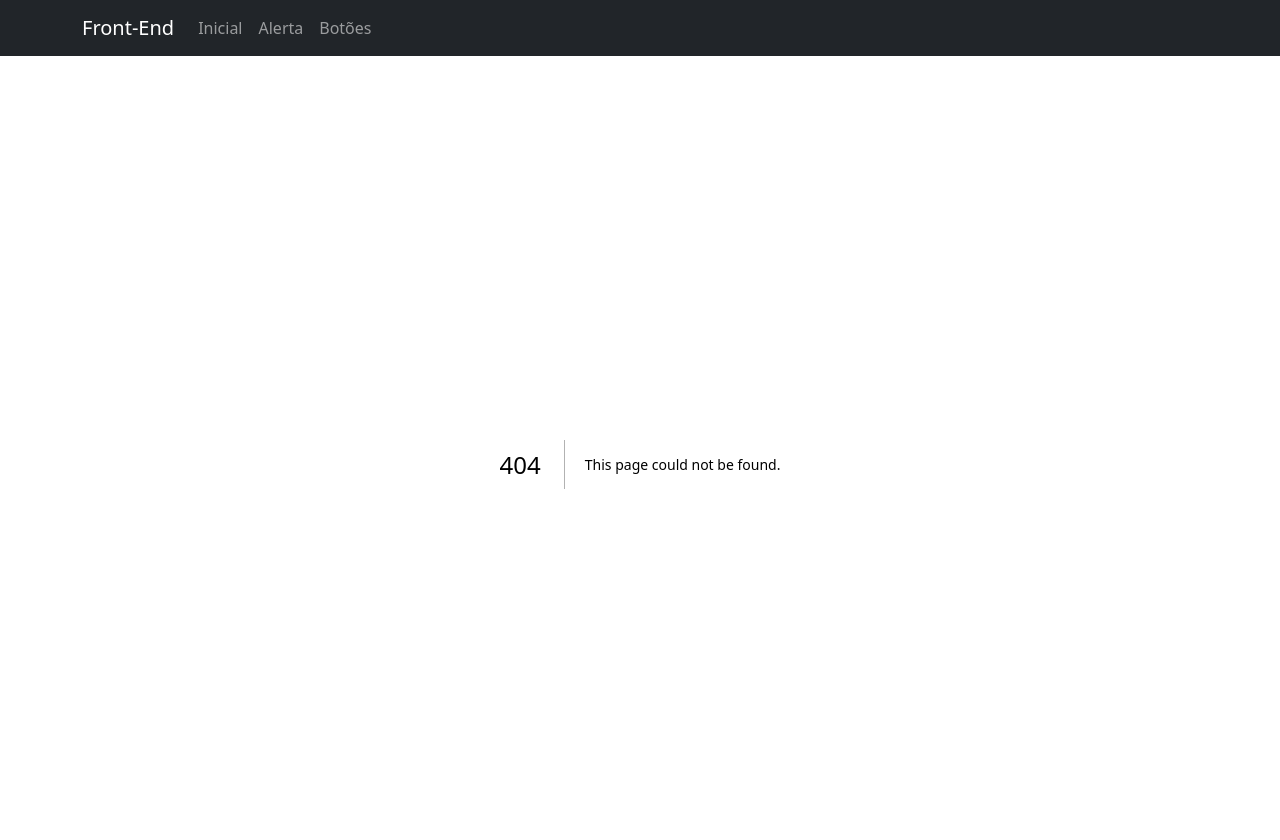
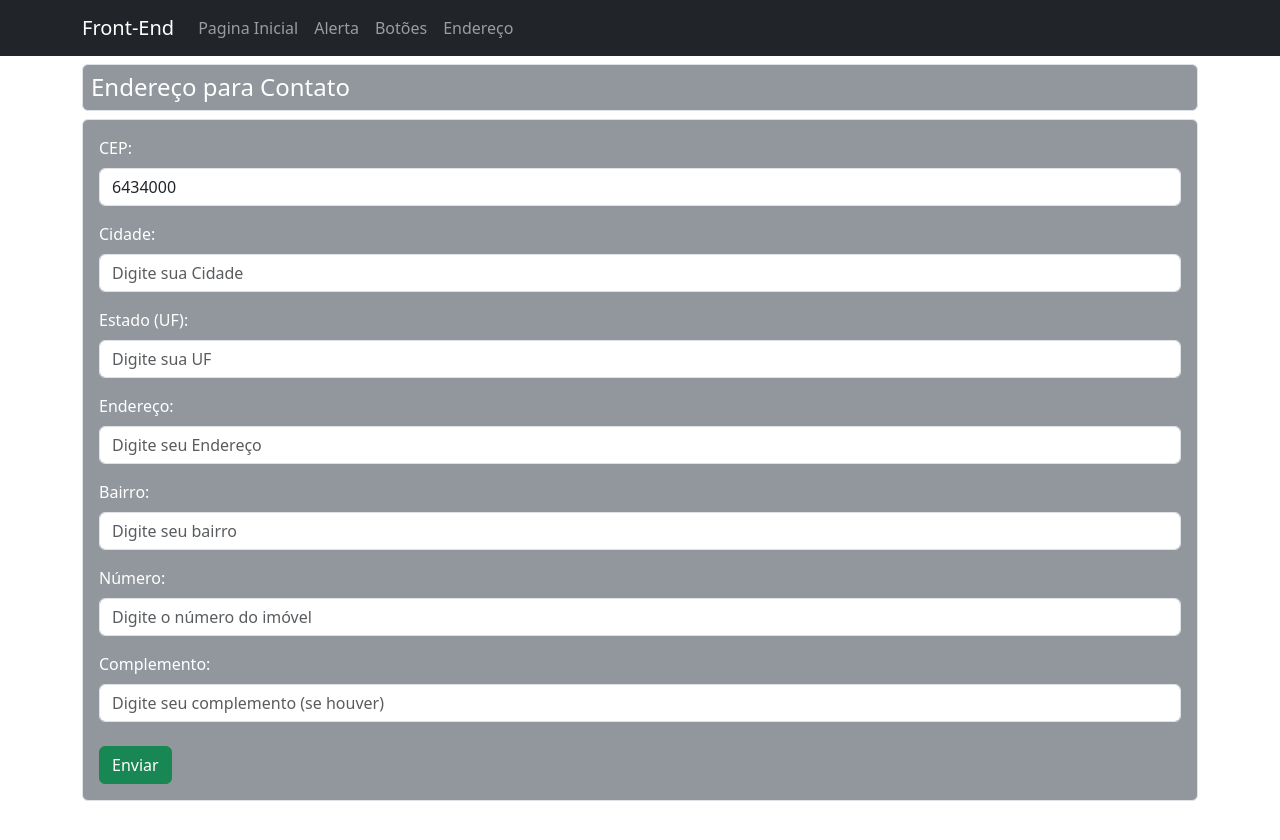
Before and after one commit to Carecsnay/Desafio-Frontend-GranPOS, a Next.js app: page /endereco in a window 1280 px wide. Before the commit this address had no page. Shown: the top 840 px of the page. After the commit the page ends 817 px from the top, so only its background shows below. Built offline with nearby package versions, Linux system fonts and the light colour scheme.

Commit message:
feat: add endereco page with cep search functionality feat: update navbar with endereco link feat: update index page with new content feat: add react-hook-form dependency

```diff
--- a/components/Pagina.js
+++ b/components/Pagina.js
@@ -8,9 +8,10 @@ const Pagina = (props) => {
                 <Container>
                     <Navbar.Brand href="/">Front-End</Navbar.Brand>
                     <Nav className="me-auto">
-                        <Nav.Link href="/">Inicial</Nav.Link>
+                        <Nav.Link href="/">Pagina Inicial</Nav.Link>
                         <Nav.Link href="/alertas">Alerta</Nav.Link>
                         <Nav.Link href="/botoes">Botões</Nav.Link>
+                        <Nav.Link href="/endereco">Endereço</Nav.Link>
                     </Nav>
                 </Container>
             </Navbar>
--- a/package.json
+++ b/package.json
@@ -14,6 +14,7 @@
     "next": "15.1.7",
     "react": "^19.0.0",
     "react-bootstrap": "^2.10.10",
-    "react-dom": "^19.0.0"
+    "react-dom": "^19.0.0",
+    "react-hook-form": "^7.69.0"
   }
 }
--- /dev/null
+++ b/pages/endereco.js
@@ -0,0 +1,73 @@
+import axios from 'axios'
+import React from 'react'
+import { Button, Form } from 'react-bootstrap'
+import { useForm } from 'react-hook-form'
+
+const endereco = () => {
+
+    const { register, handleSubmit, setValue } = useForm()
+
+    const buscarCEP = (event) => {
+        const cep = event.target.value
+
+        if (cep.length == 8) {
+            axios.get(`https://viacep.com.br/ws/${cep}/json/`).then(resultado => {
+                console.log(resultado.data)
+
+                setValue('UF', resultado.data.uf)
+                setValue('cidade', resultado.data.localidade)
+                setValue('endereco', resultado.data.logradouro)
+                setValue('bairro', resultado.data.bairro)
+                setValue('complemento', resultado.data.complemento)
+            })
+        }
+
+    }
+
+    return (
+        <>
+            <h4 className='p-2 border rounded bg-secondary bg-opacity-75 text-white'>Endereço para Contato</h4>
+            <Form className='text-white bg-secondary bg-opacity-75 p-3 border rounded'>
+                <Form.Group className="mb-3" controlId="CEP">
+                    <Form.Label>CEP: </Form.Label>
+                    <Form.Control defaultValue={'6434000'} type="number" {...register('cep')} placeholder="Digite seu CEP" onChange={buscarCEP} />
+                </Form.Group>
+
+                <Form.Group className="mb-3" controlId="cidade">
+                    <Form.Label>Cidade: </Form.Label>
+                    <Form.Control type="text" {...register('cidade')} placeholder="Digite sua Cidade" />
+                </Form.Group>
+
+                <Form.Group className="mb-3" controlId="UF">
+                    <Form.Label>Estado (UF): </Form.Label>
+                    <Form.Control type="text" {...register('UF')} placeholder="Digite sua UF" />
+                </Form.Group>
+
+                <Form.Group className="mb-3" controlId="endereco">
+                    <Form.Label>Endereço: </Form.Label>
+                    <Form.Control type="text" {...register('endereco')} placeholder="Digite seu Endereço" />
+                </Form.Group>
+
+                <Form.Group className="mb-3" controlId="bairro">
+                    <Form.Label>Bairro: </Form.Label>
+                    <Form.Control type="text" {...register('bairro')} placeholder="Digite seu bairro" />
+                </Form.Group>
+
+                <Form.Group className="mb-3" controlId="numero">
+                    <Form.Label>Número: </Form.Label>
+                    <Form.Control type="number" {...register('numero')} placeholder="Digite o número do imóvel" />
+                </Form.Group>
+
+                <Form.Group className="mb-3" controlId="complemento" >
+                    <Form.Label>Complemento: </Form.Label>
+                    <Form.Control type="text" {...register('complemento')} placeholder="Digite seu complemento (se houver)" />
+                </Form.Group>
+
+                <Button variant='success' type='submit' className='mt-2'>Enviar</Button>
+            </Form>
+        </>
+
+    )
+}
+
+export default endereco
```
Also changed, not shown: pages/index.js (+3 -4 lines), 1 other file (tests, documents, lock files or other folders).
